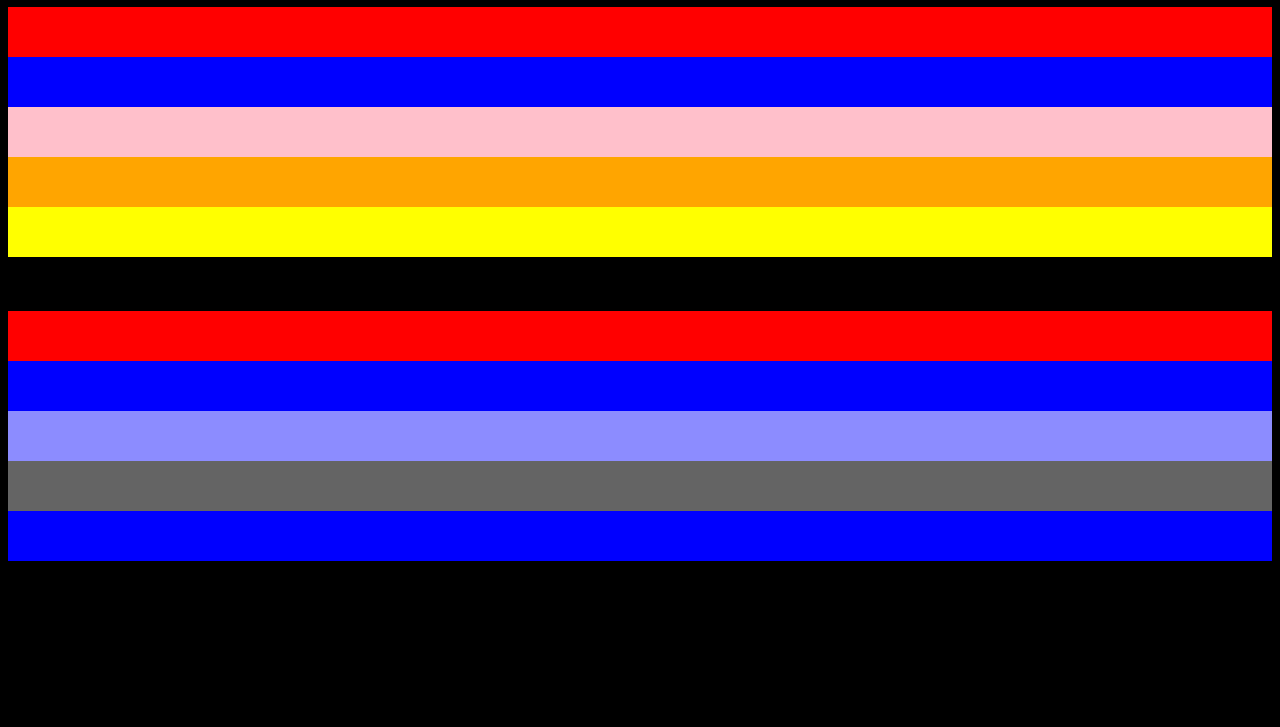
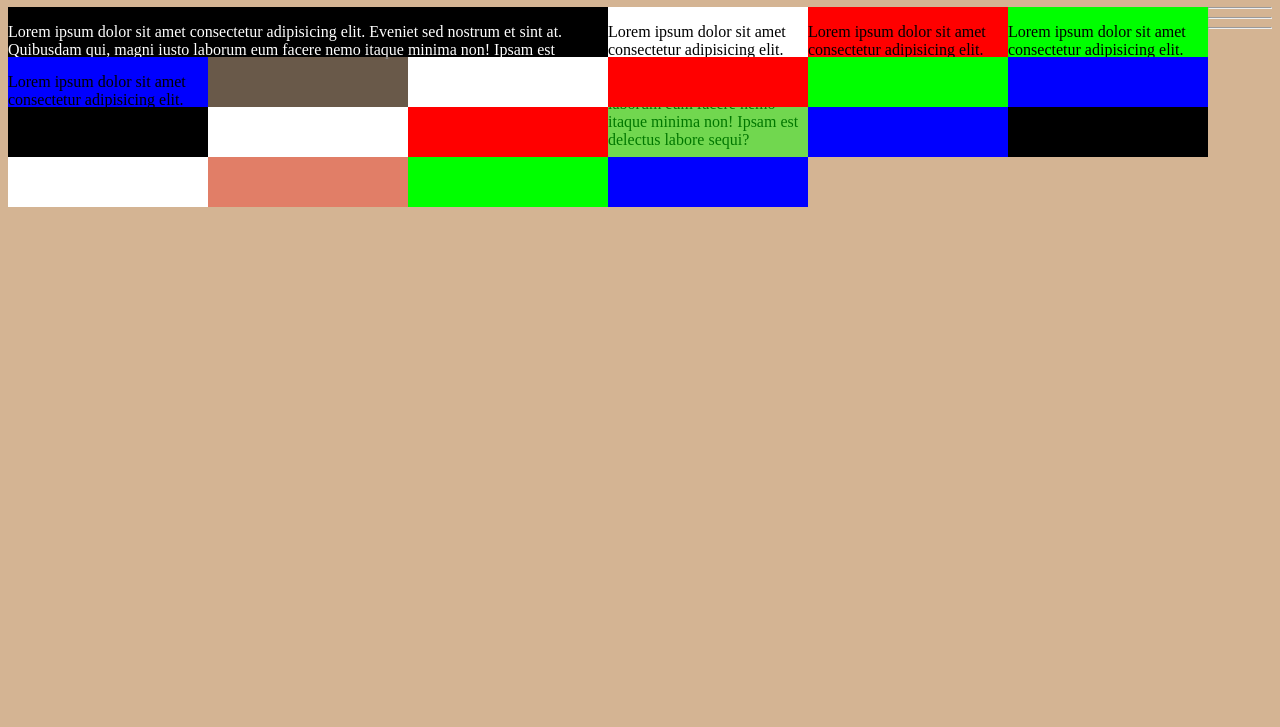
Before and after one commit to willyamochoa/cursoNogara, a plain HTML site: page css/clase2/index.html in a window 1280 px wide. Shown: the part 73-800 px from the top of the page. Drawn offline with Linux system fonts and the light colour scheme.

Commit message:
actualizado

```diff
--- a/css/clase2/css/style.css
+++ b/css/clase2/css/style.css
@@ -1,49 +1,91 @@
-
 body{
-    background-color: rgb(0, 0, 0);
-}
-h1{
-    color: white;
+    background-color: rgb(212, 180, 147);
 }
 
-div {
+div{
+    width: 200px;
+    height: 50px;
+    float: left;
+}
 
-    height: 50px;
+img{
+    width:100%;
+    max-width: 600px;
+    min-width: 300px;
 }
 
 #color1{
+    background-color: black;
+    color: #fff;
+    width: 80%;
+    max-width: 600px;
+    min-width: 400px;
+    margin: auto;
+}
 
+#color2{
+    background-color: white;
+}
+#color3{
     background-color: red;
 }
-#color2{
-
-    background-color: blue
-}
-#color3{
-
-    background-color: pink;
-}
 #color4{
-
-    background-color: orange;
+    background-color: lime;
 }
 #color5{
-
-    background-color: yellow;
+    background-color: blue;
 }
 
-#rgb1 {
-    background-color: rgb(255, 0, 0);
+
+#rgb1{
+    background-color: rgba(0,0,0,0.5);
 }
-#rgb2 {
-    background-color: rgb(0, 0, 255);
+
+#rgb2{
+    background-color: rgb(255,255,255);
 }
-#rgb3 {
-    background-color: rgb(140,140,255);
+
+#rgb3{
+    background-color: rgb(255,0,0);
 }
-#rgb4 {
-    background-color: rgb(100,100,100);
+#rgb4{
+    background-color: rgb(0,255,0);
 }
-#rgb5 {
+#rgb5{
     background-color: rgb(0,0,255);
 }
+
+
+#hex1{
+    background-color:  #000;
+}
+#hex2{
+    background-color: #fff;
+}
+#hex3{
+    background-color: #f00;
+}
+#hex4{
+    background-color: #00ff0077;
+}
+#hex5{
+    background-color: #0000ff;
+}
+
+#hsl1{
+    background-color: hsl(0,0%, 0%);
+}
+#hsl2{
+    background-color: hsl(123, 83%, 100%);
+}
+#hsl3{
+    background-color: hsla(0,100%,50%,0.3);
+}
+
+#hsl4{
+    background-color: hsl(120,100%, 50%);
+}
+
+#hsl5{
+    background-color: hsl(240, 100%, 50%);
+}
--- a/css/clase2/index.html
+++ b/css/clase2/index.html
@@ -9,20 +9,49 @@
    <title>clase2</title>
 </head>
 <body>
+
     <h1>Colores</h1>
 
-    <div id="color1"></div>
-    <div id="color2"></div>
-    <div id="color3"></div>
-    <div id="color4"></div>
-    <div id="color5"></div>
-    <br><br><br>
+    <div id="color1">
+        <p>Lorem ipsum dolor sit amet consectetur adipisicing elit. Eveniet sed nostrum et sint at. Quibusdam qui, magni iusto laborum eum facere nemo itaque minima non! Ipsam est delectus labore sequi?</p>
+    </div>
+    <div id="color2">
+        <!-- <img src="img/caress.jpg" alt=""> -->
+        <p>Lorem ipsum dolor sit amet consectetur adipisicing elit. Eveniet sed nostrum et sint at. Quibusdam qui, magni iusto laborum eum facere nemo itaque minima non! Ipsam est delectus labore sequi?</p>
+    </div>
+    <div id="color3">
+        <p>Lorem ipsum dolor sit amet consectetur adipisicing elit. Eveniet sed nostrum et sint at. Quibusdam qui, magni iusto laborum eum facere nemo itaque minima non! Ipsam est delectus labore sequi?</p>
+    </div>
+    <div id="color4">
+        <p>Lorem ipsum dolor sit amet consectetur adipisicing elit. Eveniet sed nostrum et sint at. Quibusdam qui, magni iusto laborum eum facere nemo itaque minima non! Ipsam est delectus labore sequi?</p>
+    </div>
+    <div id="color5">
+        <p>Lorem ipsum dolor sit amet consectetur adipisicing elit. Eveniet sed nostrum et sint at. Quibusdam qui, magni iusto laborum eum facere nemo itaque minima non! Ipsam est delectus labore sequi?</p>
+    </div>
+
+    <hr>
 
     <div id="rgb1"></div>
     <div id="rgb2"></div>
     <div id="rgb3"></div>
     <div id="rgb4"></div>
     <div id="rgb5"></div>
+
+    <hr>
+
+    <div id="hex1"></div>
+    <div id="hex2"></div>
+    <div id="hex3"></div>
+    <div id="hex4"></div>
+    <div id="hex5"></div>
+
+    <hr>
+
+    <div id="hsl1"></div>
+    <div id="hsl2"></div>
+    <div id="hsl3"></div>
+    <div id="hsl4"></div>
+    <div id="hsl5"></div>
 
 
 
--- /dev/null
+++ b/css/clase3/css/style.css
@@ -0,0 +1,55 @@
+*{
+    font-size: 25px;
+}
+
+img{
+    width: 30%;
+    border: 5px dashed blue;
+    /* border-radius: 50%; */
+    border-radius: 50% 30px 50px 80%;
+}
+
+
+h1{
+    font-size: 3rem;
+    border: 5px solid blueviolet;
+    margin: 10px 40px 50px 60px;
+    text-align: center;
+    padding: 10px;
+    /* margin-top: 20px;
+    margin-right: 15px;
+    margin-bottom: 30px;
+    margin-left: 50px; */
+
+}
+
+p{
+    font-size: 1rem;
+}
+
+h2{
+    font-size: 2.5rem;
+    width: 50%;
+    background-color: blueviolet;
+}
+h3{
+    font-size: 2rem;
+    width: 33.33%;
+    background-color: blueviolet;
+}
+
+
+div{
+    font-size: 10px;
+    width: 50%;
+    background-color: brown;
+}
+
+div h2{
+    background-color: aqua;
+    font-size: 2.5em;
+}
+div h3{
+    background-color: aqua;
+    font-size: 2em;
+}
```
Also changed, not shown: css/clase3/index.html (added, +33 -0 lines), css/clase3/img/favicon.ico (added), css/clase3/img/ochoa.jpg (added).
